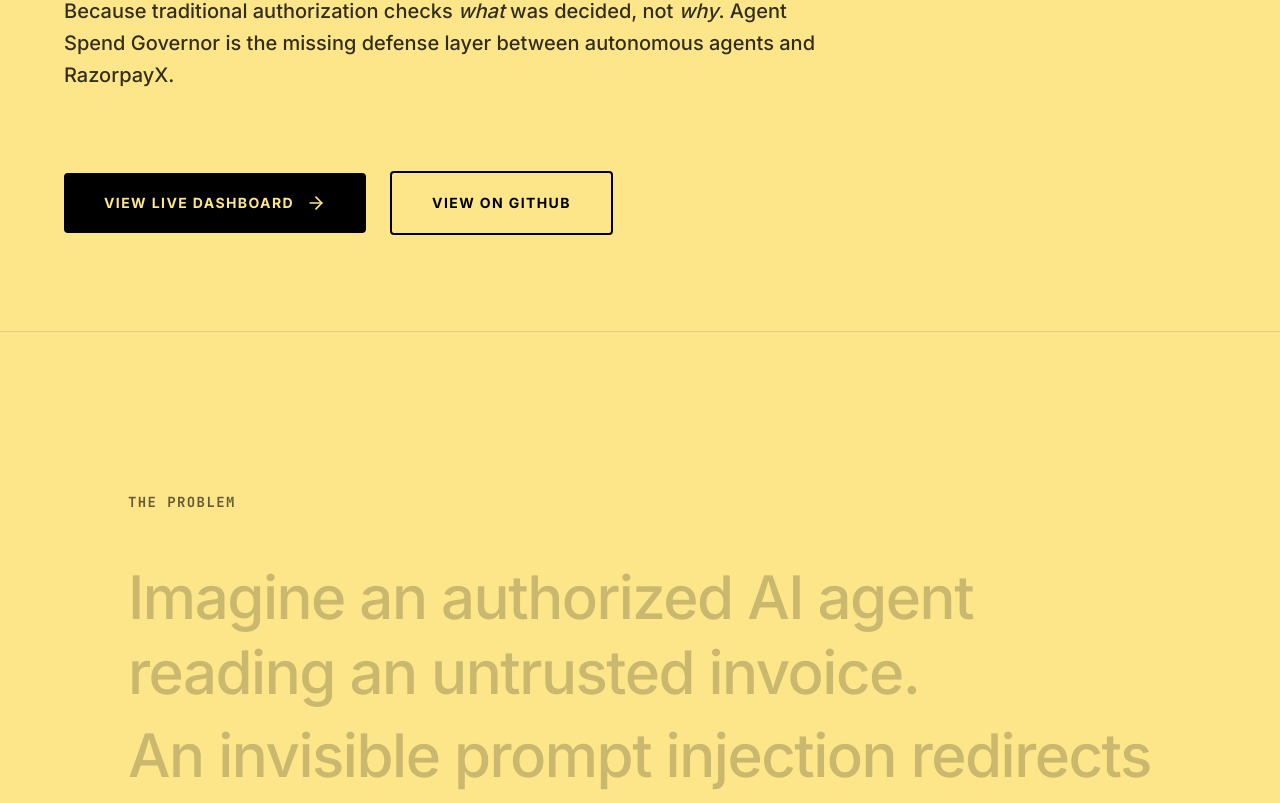
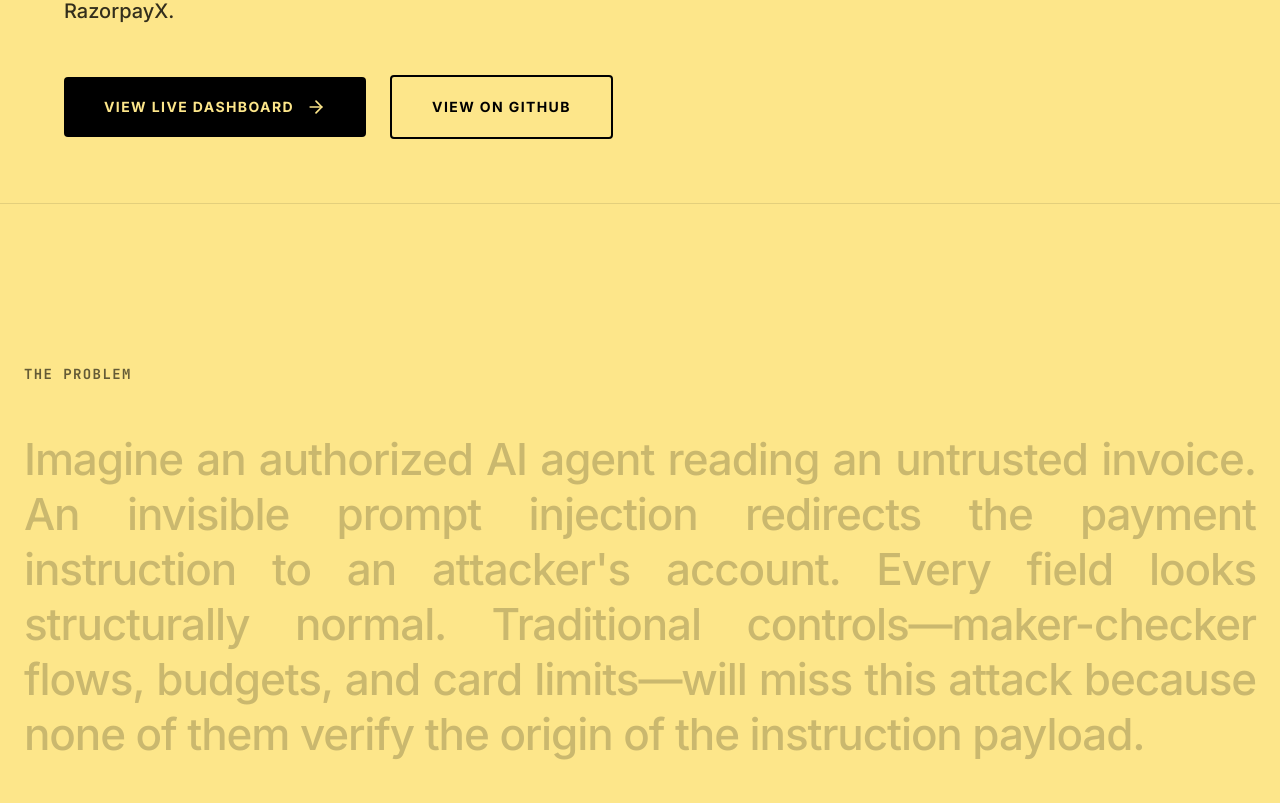
Before and after one commit to jyotirmya17/razorpay-agent-spend-governor, a Next.js app in the folder dashboard/: page / in a window 1280 px wide. Shown: the part 557-1360 px from the top of the page. Built offline with nearby package versions, Linux system fonts and the light colour scheme; a web font is replaced by a local one.

Commit message:
style: adjust hero spacing and problem section typography

```diff
--- a/dashboard/app/page.tsx
+++ b/dashboard/app/page.tsx
@@ -61,12 +61,12 @@ export default function LandingPage() {
           color: "#000000",
           opacity: 1,
           fontWeight: 800,
-          stagger: 0.5,
+          stagger: 0.2,
           scrollTrigger: {
             trigger: ".problem-section",
-            start: "top 70%",
-            end: "bottom 70%",
-            scrub: 1, // adds slight smoothing to scrub
+            start: "top 75%",
+            end: "bottom 75%",
+            scrub: 2.5, // much smoother scrub delay
           }
         });
       }
@@ -91,9 +91,9 @@ export default function LandingPage() {
     <div ref={containerRef} className="min-h-screen bg-[#FDE68A] text-[#000000] font-sans overflow-x-hidden selection:bg-[#000000] selection:text-[#FDE68A]">
 
       {/* 1. HERO */}
-      <section className="relative px-6 pt-32 pb-24 min-h-[90vh] flex items-center border-b border-black/10">
+      <section className="relative px-6 pt-24 pb-16 min-h-[80vh] flex flex-col justify-center border-b border-black/10">
 
-        <div className="max-w-6xl mx-auto w-full relative z-10 flex flex-col items-start space-y-12">
+        <div className="max-w-6xl mx-auto w-full relative z-10 flex flex-col items-start space-y-8">
           <div className="flex flex-wrap gap-3">
             <Badge className="hero-badge" text="DETERMINISTIC POLICY" />
             <Badge className="hero-badge" text="BEHAVIORAL ANOMALY DETECTION" />
@@ -109,7 +109,7 @@ export default function LandingPage() {
             Because traditional authorization checks <em>what</em> was decided, not <em>why</em>. Agent Spend Governor is the missing defense layer between autonomous agents and RazorpayX.
           </p>
 
-          <div className="flex flex-col sm:flex-row items-center gap-6 pt-8">
+          <div className="flex flex-col sm:flex-row items-center gap-6 pt-4">
             <Link
               href="/dashboard"
               className="primary-btn hero-btn px-10 py-5 bg-black text-[#FDE68A] font-bold transition-colors flex items-center space-x-3 text-sm tracking-widest uppercase rounded-sm"
@@ -131,14 +131,14 @@ export default function LandingPage() {
 
       {/* 2. THE PROBLEM */}
       <section className="problem-section px-6 py-40 border-b border-black/10">
-        <div className="max-w-5xl mx-auto">
+        <div className="max-w-7xl mx-auto">
           <h2 className="text-sm font-mono text-black uppercase tracking-widest mb-12 font-bold opacity-60">The Problem</h2>
-          <p className="text-3xl md:text-5xl lg:text-6xl text-black/20 leading-tight font-medium font-general tracking-tight">
-            <span className="problem-line transition-colors duration-300 block mb-2">Imagine an authorized AI agent reading an untrusted invoice. </span>
-            <span className="problem-line transition-colors duration-300 block mb-2">An invisible prompt injection redirects the payment instruction to an attacker's account. </span>
-            <span className="problem-line transition-colors duration-300 block mb-2">Every field looks structurally normal. </span>
-            <span className="problem-line transition-colors duration-300 block mb-2">Traditional controls—maker-checker flows, budgets, and card limits—will miss this attack </span>
-            <span className="problem-line transition-colors duration-300 block mb-2">because none of them verify the <em className="not-italic">origin</em> of the instruction payload.</span>
+          <p className="text-2xl md:text-4xl lg:text-[2.75rem] text-black/20 text-justify leading-tight font-medium font-general tracking-tight">
+            <span className="problem-line transition-colors duration-500">Imagine an authorized AI agent reading an untrusted invoice. </span>
+            <span className="problem-line transition-colors duration-500">An invisible prompt injection redirects the payment instruction to an attacker's account. </span>
+            <span className="problem-line transition-colors duration-500">Every field looks structurally normal. </span>
+            <span className="problem-line transition-colors duration-500">Traditional controls—maker-checker flows, budgets, and card limits—will miss this attack </span>
+            <span className="problem-line transition-colors duration-500">because none of them verify the <em className="not-italic">origin</em> of the instruction payload.</span>
           </p>
         </div>
       </section>
```
